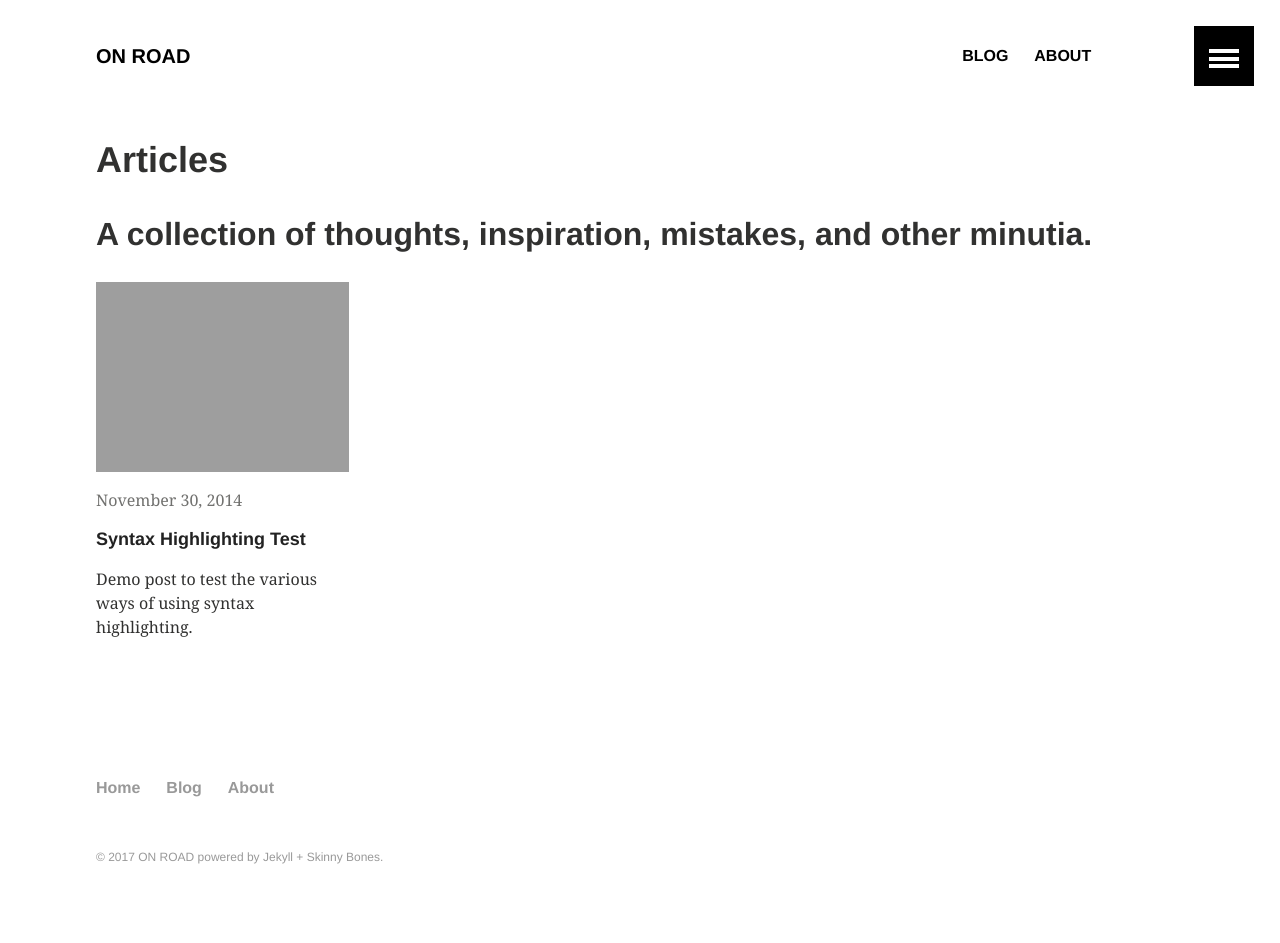
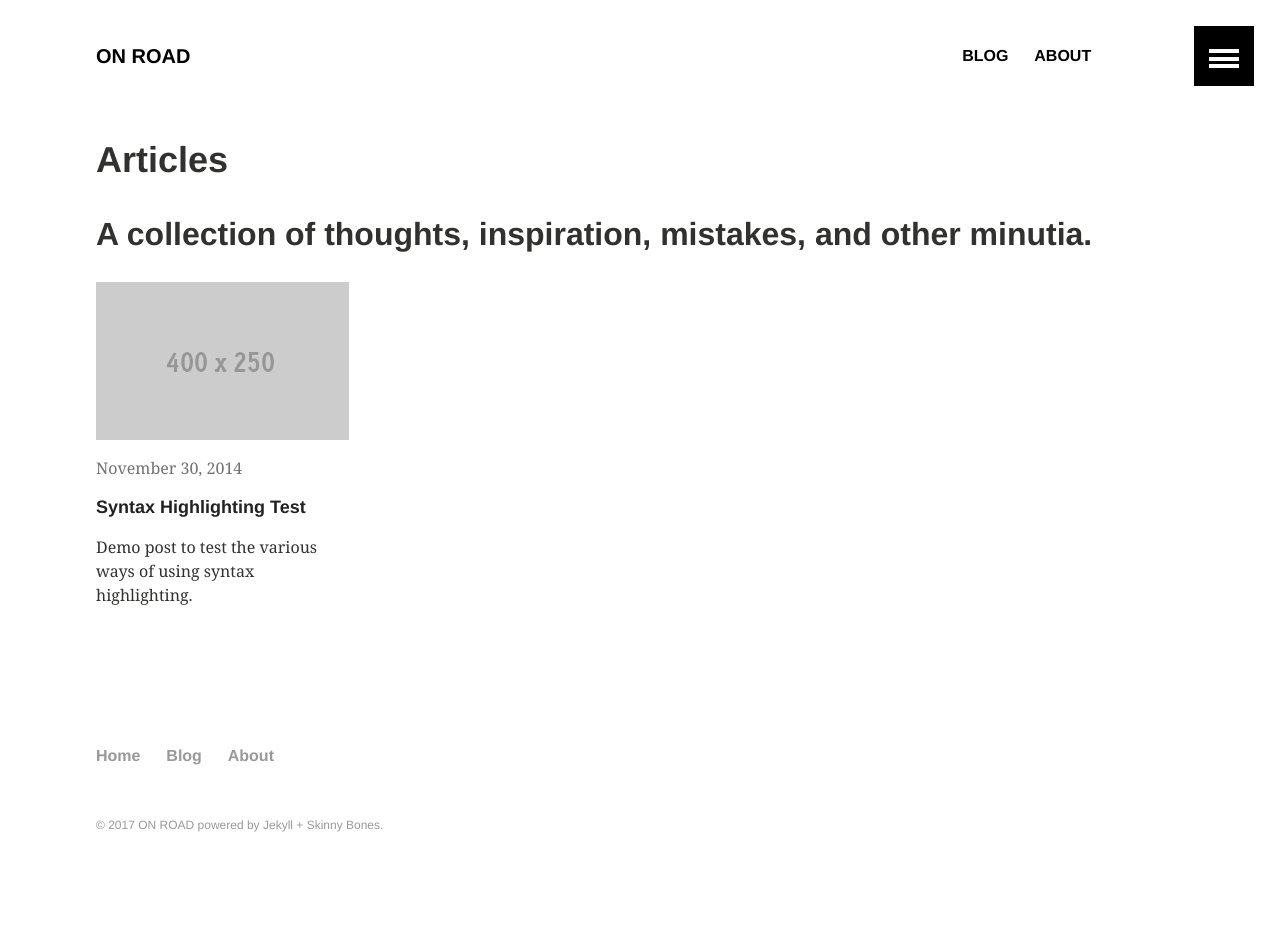
Before and after one commit to onroadtech/onroadtech.github.io, a Jekyll site: the page built from articles/index.md, in a window 1280 px wide. Built offline with Jekyll 4.4.1, drawn with Linux system fonts in a browser that asks for light colours; after the commit the page ends 911 px from its top, so only the background shows below that.

Commit message:
初始化博客模板

```diff
--- a/_config.yml
+++ b/_config.yml
@@ -3,7 +3,7 @@
 title: "ON ROAD"
 description: "This is a description of my awesome site."
 logo: # 120x120 px default image used for Twitter summary card
-teaser: # 400x250 px default teaser image used in image archive grid
+teaser: 400x250.gif # 400x250 px default teaser image used in image archive grid
 locale: en
 url:
 feed:
--- a/_data/navigation.yml
+++ b/_data/navigation.yml
@@ -1,9 +1,12 @@
 # Site navigation links
+
 
 - title: Blog
   url: /articles/
   excerpt: "Examples of long form posts."
   image: 400x250.gif
+
+
 - title: About
   url: /about/
   excerpt: "All about Skinny Bones for Jekyll."
```
